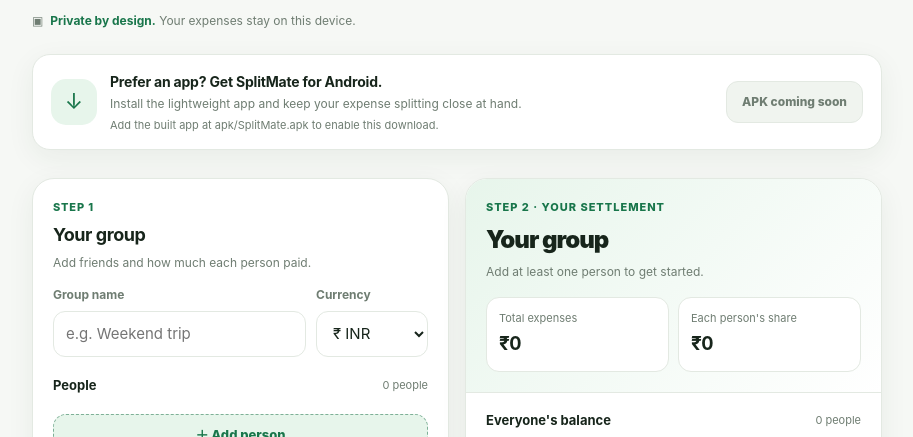
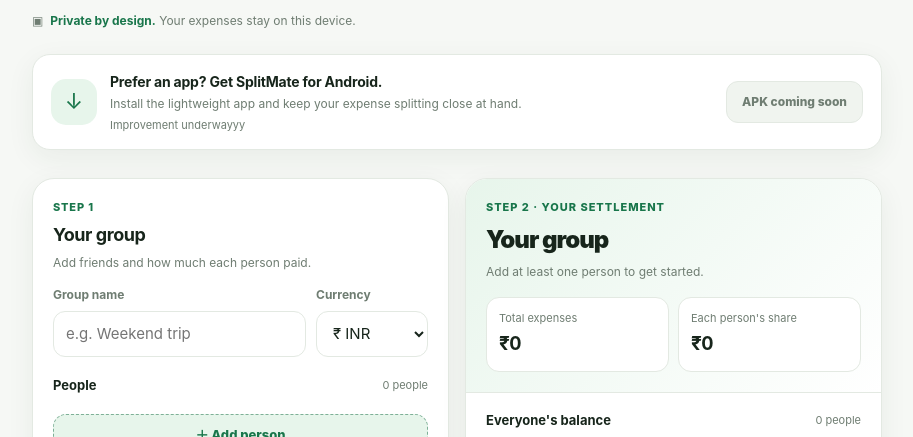
Before and after one commit to ShaikhCode/SplitMate, a plain HTML site: page index.html in a window 1280 px wide. Shown: the part 305-742 px from the top of the page, without its empty margins (183-1096 px from the left). Drawn offline with Linux system fonts and the light colour scheme; no server answers.

Commit message:
First try

```diff
--- a/index.html
+++ b/index.html
@@ -118,7 +118,7 @@
   async function checkApkAvailability(){
     const link=$('#apkDownload'), status=$('#apkStatus');
     const setAvailable=()=>{link.setAttribute('aria-disabled','false');link.removeAttribute('tabindex');link.textContent='Download APK ↓';status.textContent='Android APK is available. Tap to download and install.';};
-    const setUnavailable=()=>{link.setAttribute('aria-disabled','true');link.setAttribute('tabindex','-1');link.textContent='APK coming soon';status.textContent='Add the built app at apk/SplitMate.apk to enable this download.';};
+    const setUnavailable=()=>{link.setAttribute('aria-disabled','true');link.setAttribute('tabindex','-1');link.textContent='APK coming soon';status.textContent='Improvement underwayyy';};
     if(location.protocol==='file:'){link.setAttribute('aria-disabled','false');link.removeAttribute('tabindex');link.textContent='Download APK ↓';status.textContent='Download link is set to apk/SplitMate.apk. Add the APK file to that folder.';return;}
     try{const response=await fetch('./apk/SplitMate.apk',{method:'HEAD',cache:'no-store'});if(response.ok)setAvailable();else setUnavailable();}catch(e){setUnavailable();}
   }
```
